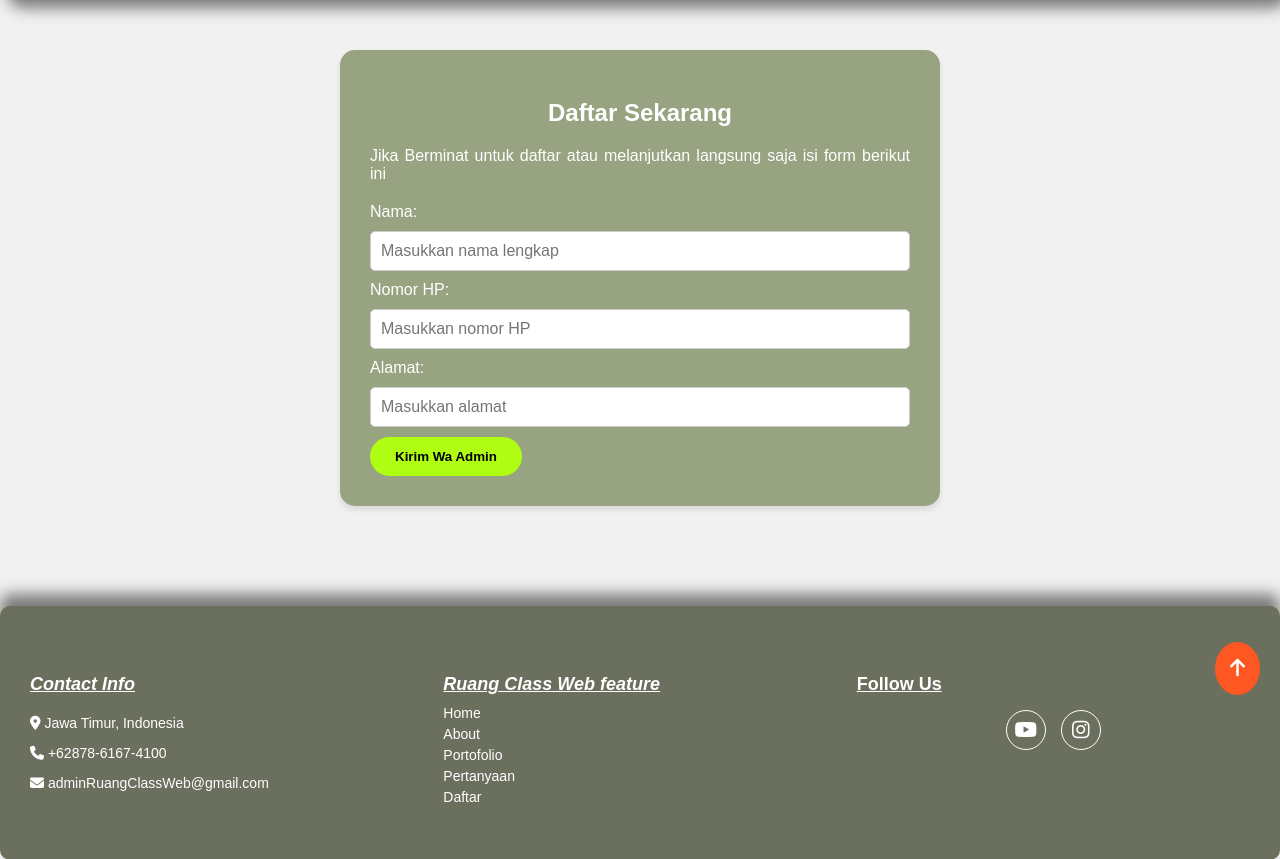
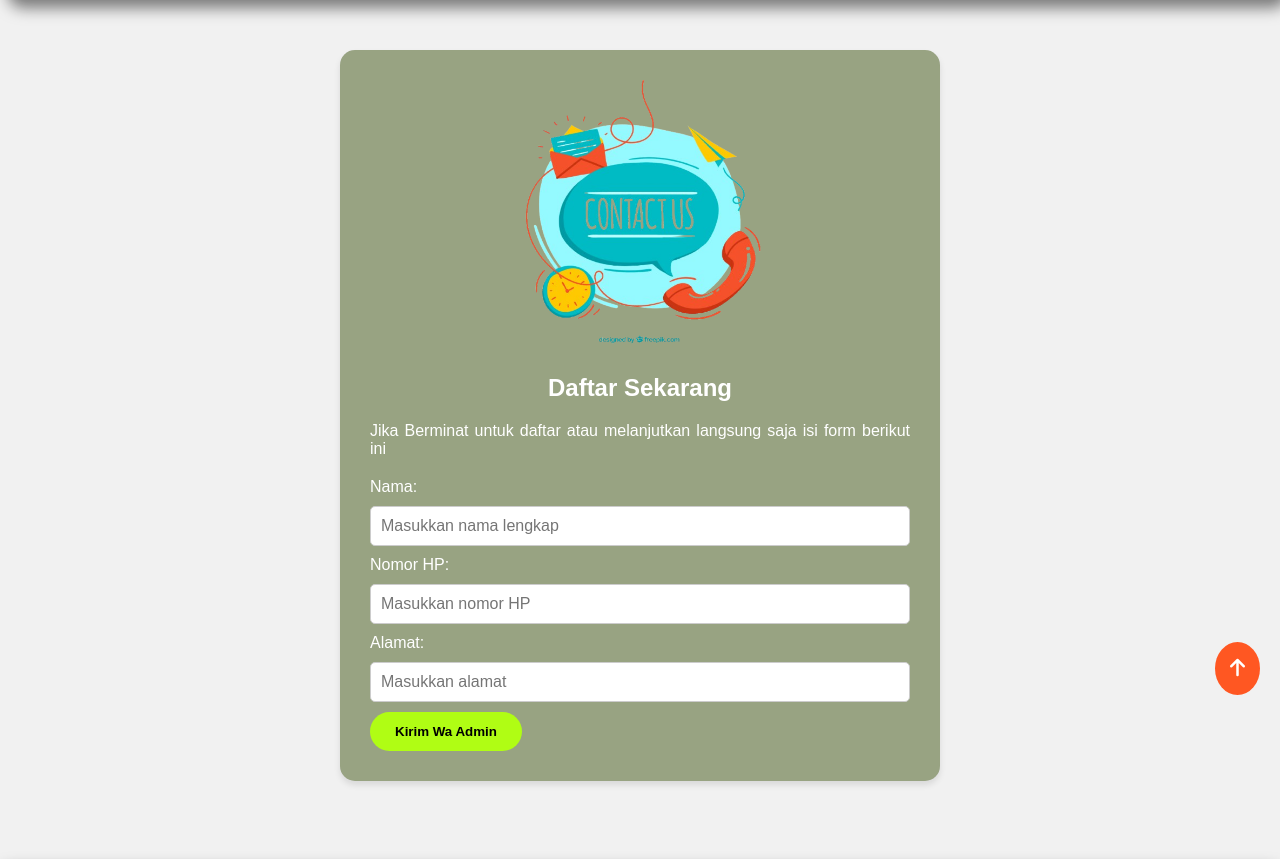
Before and after one commit to Rasio09/Ruang-Class-Web, a PHP site: page /daftar.php in a window 1280 px wide. Shown: the part 85-944 px from the top of the page. Run offline with PHP 8.4, Linux system fonts and the light colour scheme.

Commit message:
update hal daftar

```diff
--- a/daftar.php
+++ b/daftar.php
@@ -37,6 +37,9 @@
 
     <div class="container">
         <div class="text-container" style="width:100%;">
+             <div class="image-container" style="text-align: center; margin-bottom: 20px;">
+                    <img src="img/daftar.PNG" alt="Coding Image" style="max-width: 50%; height: auto;">
+            </div>
             <h2 style="text-align: center;">Daftar Sekarang</h2>
             <p style="text-align: justify;">Jika Berminat untuk daftar atau melanjutkan langsung saja isi form berikut ini</p>
 
```
